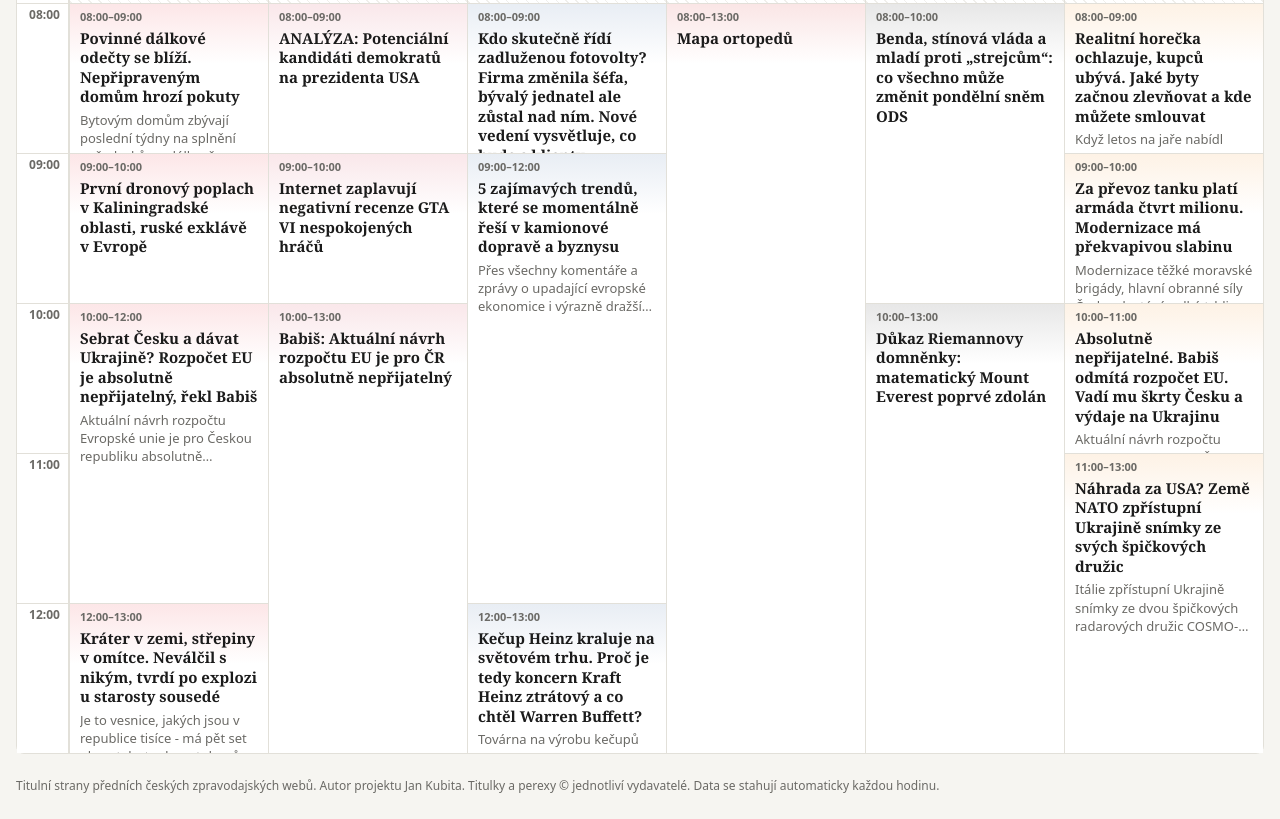
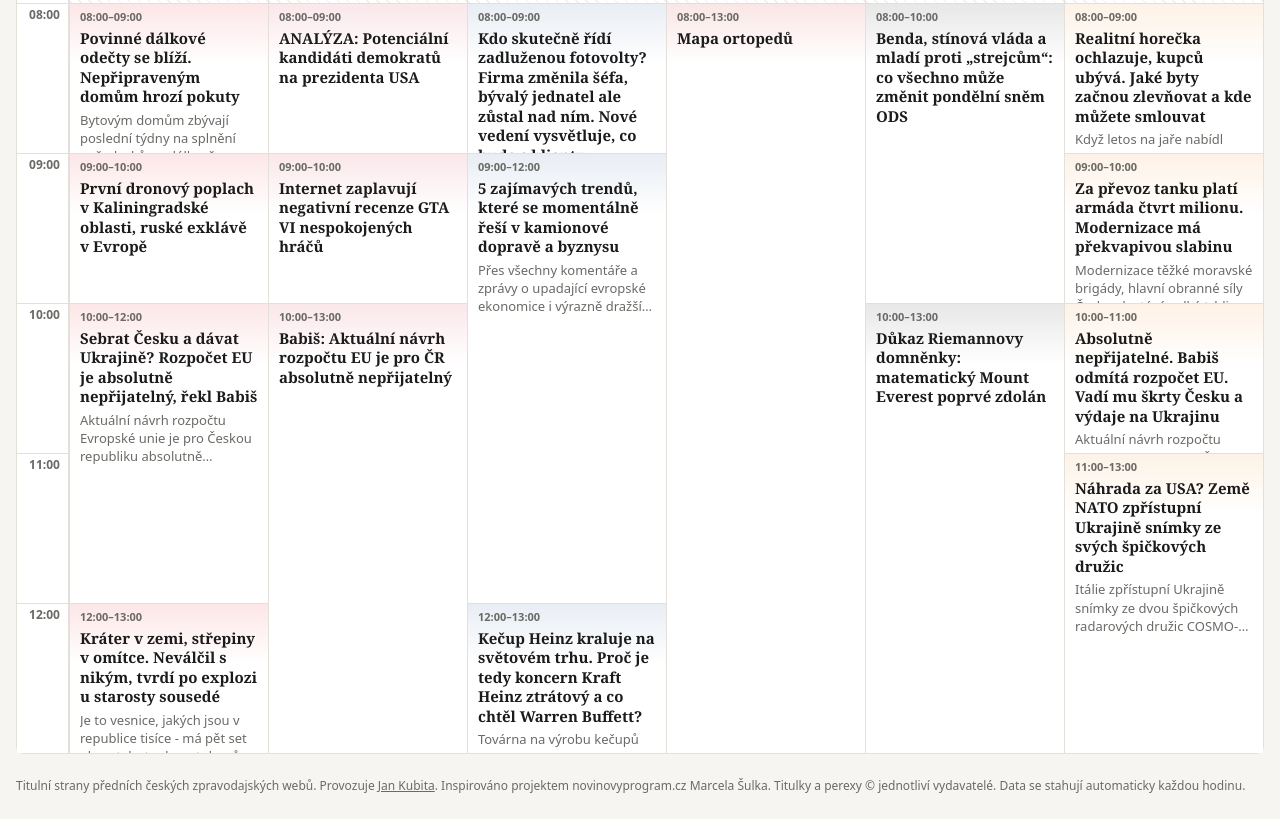
Before and after one commit to jkubita/novinovy-program, a website: page docs/index.html in a window 1280 px wide. Shown: the part 1365-2184 px from the top of the page. Drawn offline with Linux system fonts and the light colour scheme.

Commit message:
Patička: provozovatel s odkazem, zmínka o inspiraci
Co-Authored-By: Claude Opus 5.5 <noreply@anthropic.com>
Claude-Session: https://claude.ai/code/session_014foCekX5HgKUBNUDNaezfc

```diff
--- a/docs/index.html
+++ b/docs/index.html
@@ -39,7 +39,8 @@
   </dialog>
 
   <footer class="foot">
-    Titulní strany předních českých zpravodajských webů. Autor projektu Jan Kubita. Titulky a perexy © jednotliví vydavatelé.
+    Titulní strany předních českých zpravodajských webů. Provozuje <a href="https://www.linkedin.com/in/jan-kubita-a3768529/" target="_blank" rel="noopener">Jan Kubita</a>.
+    Inspirováno projektem novinovyprogram.cz Marcela Šulka. Titulky a perexy © jednotliví vydavatelé.
     Data se stahují automaticky každou hodinu.
   </footer>
   <script>
```
